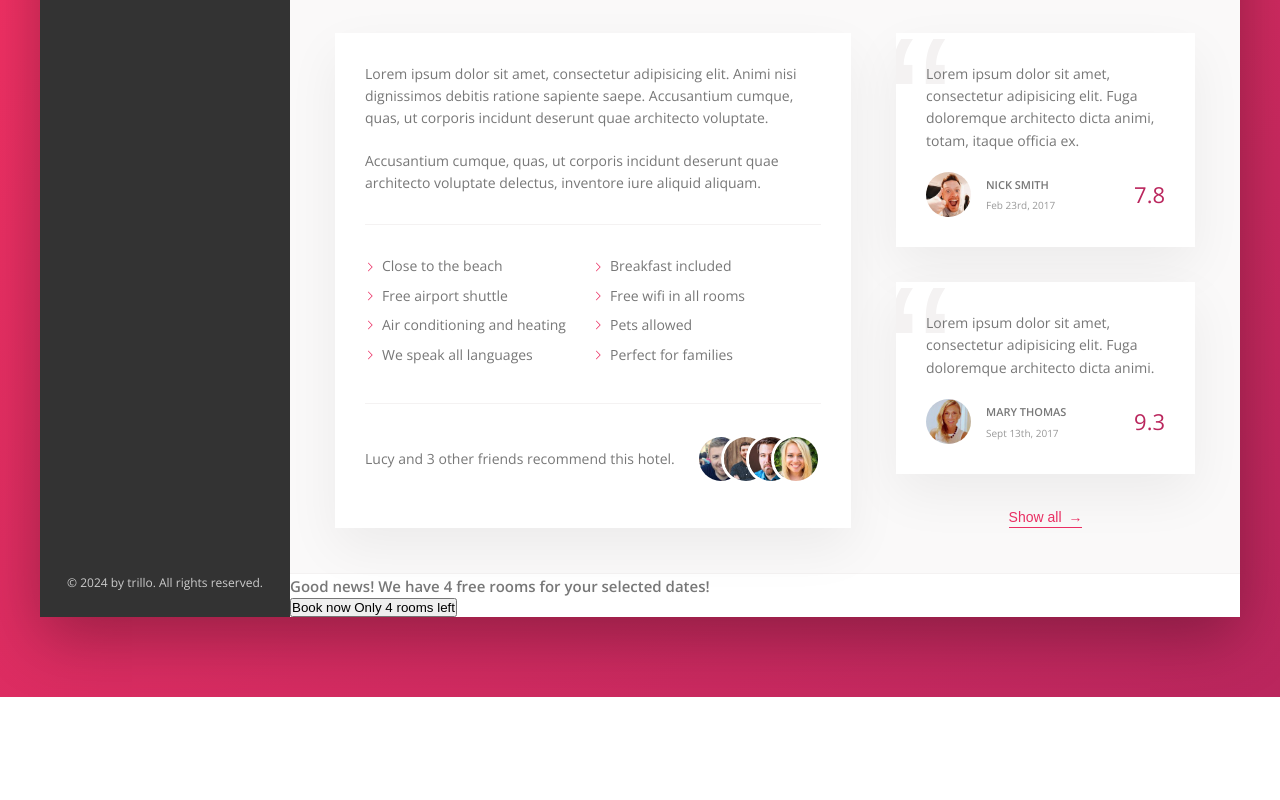
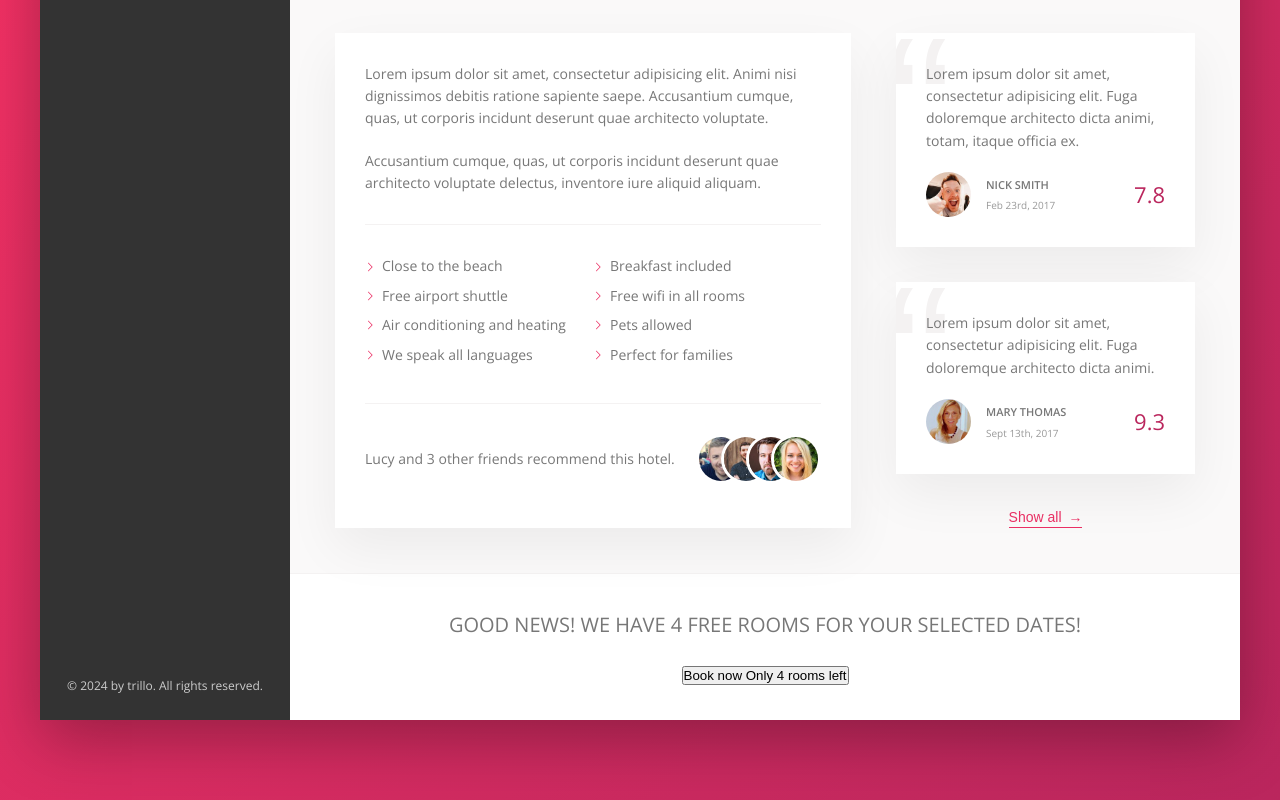
Before and after one commit to Andrrii/booking-company-flex-layout, a website built with Vite: page index.html in a window 1280 px wide. Shown: the part 467-1267 px from the top of the page. Before the commit the page ends 1164 px from the top, so only its background shows below. Built offline with nearby package versions, Linux system fonts and the light colour scheme.

Commit message:
feat: style section cta

```diff
--- a/scss/_layout.scss
+++ b/scss/_layout.scss
@@ -58,3 +58,15 @@
   align-items: center;
   gap: 3.5rem;
 }
+
+.cta {
+  padding: 3.5rem 0;
+  text-align: center;
+
+  &__book-now {
+    font-size: 2rem;
+    font-weight: 300;
+    text-transform: uppercase;
+    margin-bottom: 2.5rem;
+  }
+}
```
